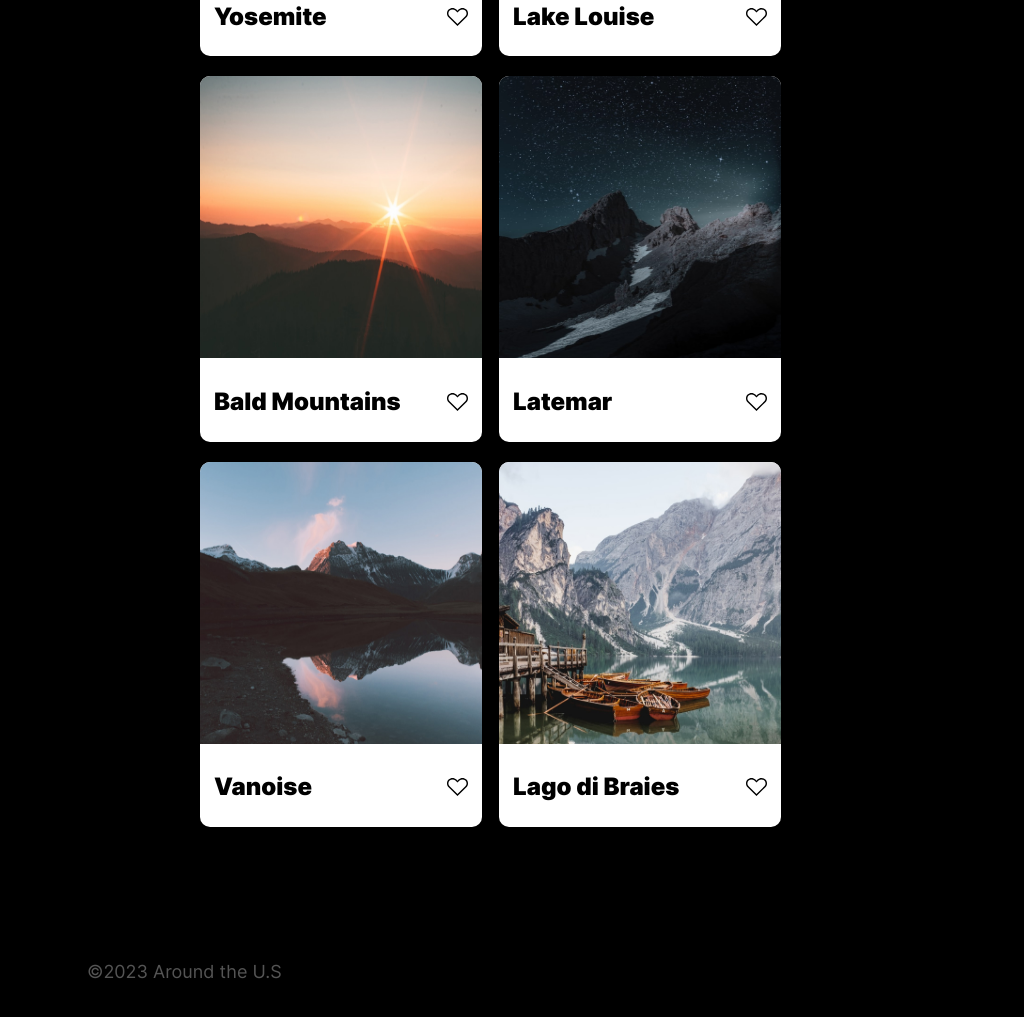
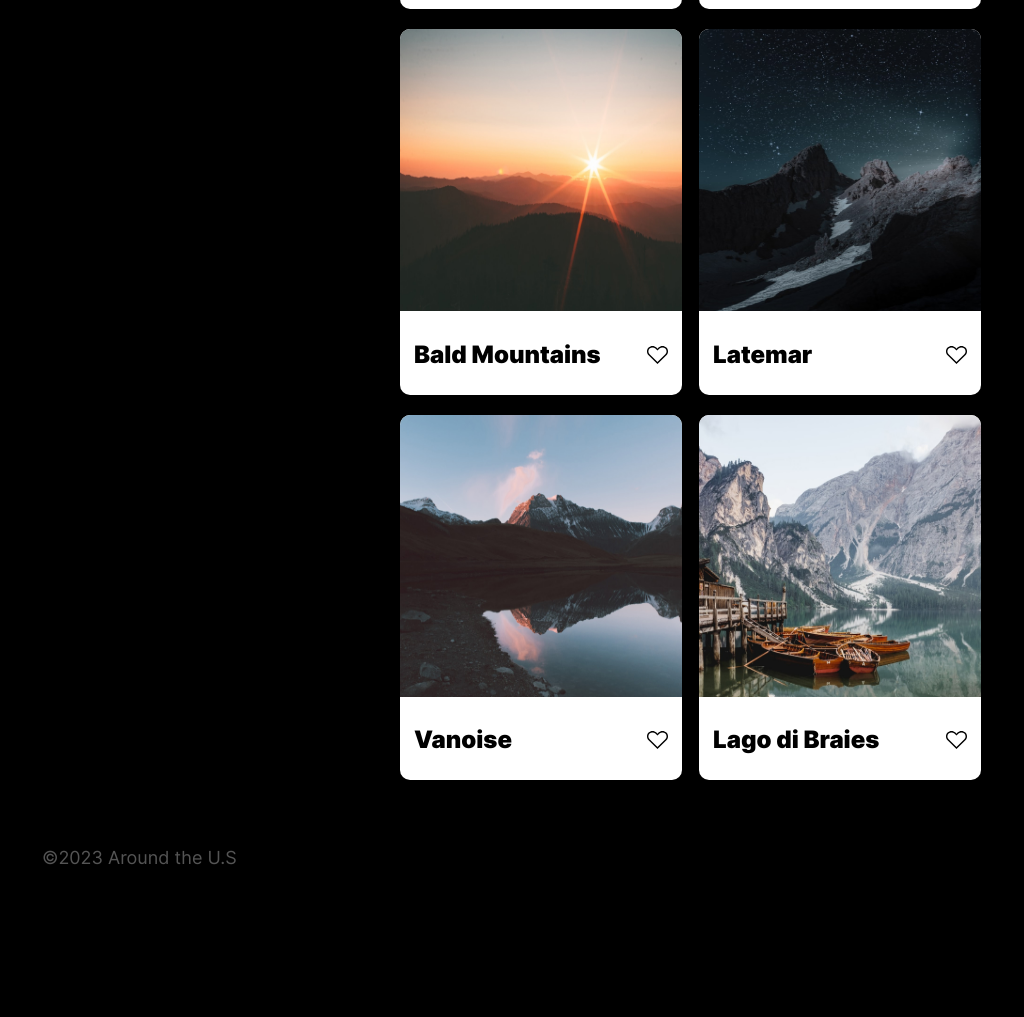
Before and after one commit to Benjamin-Dzananovic/se_project_aroundtheus, a plain HTML site: page index.html in a window 1024 px wide. Shown: the part 679-1696 px from the top of the page. After the commit the page ends 1608 px from the top, so only its background shows below. Drawn offline with Linux system fonts and the light colour scheme; files whose address does not match are found by name.

Commit message:
Updated code

```diff
--- a/Blocks/footer.css
+++ b/Blocks/footer.css
@@ -1,6 +1,6 @@
 .footer {
   margin: 67px 200px 60px 200px;
-  align-items: center;
+  justify-content: center;
 }
 .footer__copyright {
   font-family: "Inter", "Arial", sans-serif;
@@ -23,7 +23,7 @@
 }
 @media screen and (min-width: 769px) and (max-width: 1279px) {
   .footer {
-    margin: 0 auto 0 auto;
+    margin: 48px 27px 36px 27px;
     max-width: 880px;
     min-width: 700px;
   }
--- a/Blocks/gallery.css
+++ b/Blocks/gallery.css
@@ -1,7 +1,6 @@
 .gallery {
   padding: 0px;
-  margin: 47px auto 67px auto;
-  align-content: center;
+  margin: 47px 200px 67px 200px;
 }
 
 .gallery__cards {
@@ -10,7 +9,7 @@
   grid-gap: 20px 17px;
   justify-items: center;
   padding: 0px;
-  margin: 72px 0px 0px 0px;
+  margin: 0px;
   list-style: none;
 }
 @media screen and (min-width: 320px) and (max-width: 768px) {
@@ -29,6 +28,6 @@
   .gallery__cards {
     margin: 47px 200px 67px 200px;
     grid-template-columns: min-content min-content;
-    align-items: center;
+    justify-items: center;
   }
 }
```
